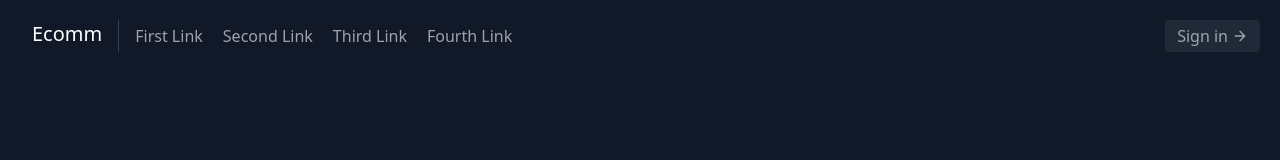
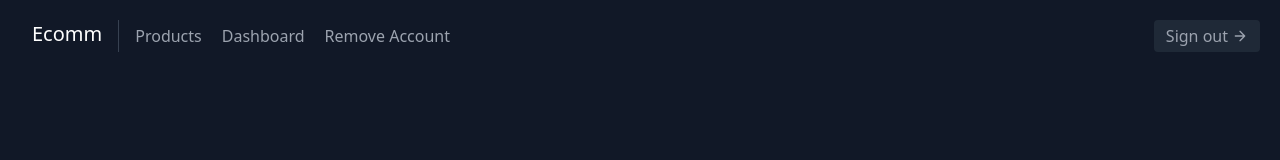
Before and after one commit to saxenabhishek/symmetrical-chainsaw, a Next.js app in the folder frontend/: page / in a window 1280 px wide. Shown: the top 160 px of the page. Built offline with nearby package versions, Linux system fonts and the light colour scheme.

Commit message:
✨ Links and sign out button

```diff
--- a/frontend/components/Header.jsx
+++ b/frontend/components/Header.jsx
@@ -1,6 +1,8 @@
 import Link from "next/link";
+import { useAuth } from "../components/Context/Auth";
 
 export default function Header(prop) {
+  const t = useAuth();
   return (
     <header className="text-gray-400 bg-gray-900 body-font">
       <div className="container mx-auto flex p-5 flex-row justify-between">
@@ -10,13 +12,22 @@ export default function Header(prop) {
           </a>
         </Link>
         <nav className="md:mr-auto md:ml-4 md:py-1 md:pl-4 md:border-l md:border-gray-700	flex-col md:flex-row items-center hidden md:block text-base justify-self-center">
-          <a className="mr-5 hover:text-white">First Link</a>
-          <a className="mr-5 hover:text-white">Second Link</a>
-          <a className="mr-5 hover:text-white">Third Link</a>
-          <a className="mr-5 hover:text-white">Fourth Link</a>
+          <span className="mr-5 hover:text-white">
+            <Link href="/prd">Products</Link>
+          </span>
+          <span className="mr-5 hover:text-white">
+            <Link href="/">Dashboard</Link>
+          </span>
+          <span className="mr-5 hover:text-white">
+            <Link href="/del_user">Remove Account </Link>
+          </span>
         </nav>
-        <button className="inline-flex items-center bg-gray-800 border-0 py-1 px-3 focus:outline-none hover:bg-gray-500 hover:text-gray-50 rounded mt-0">
-          Sign in
+        {t.isAuthenticated && <p className="mx-5">Cart: {}</p>}
+        <button
+          onClick={t.logout}
+          className="inline-flex items-center bg-gray-800 border-0 py-1 px-3 focus:outline-none hover:bg-gray-500 hover:text-gray-50 rounded mt-0"
+        >
+          Sign out
           <svg
             fill="none"
             stroke="currentColor"
```
